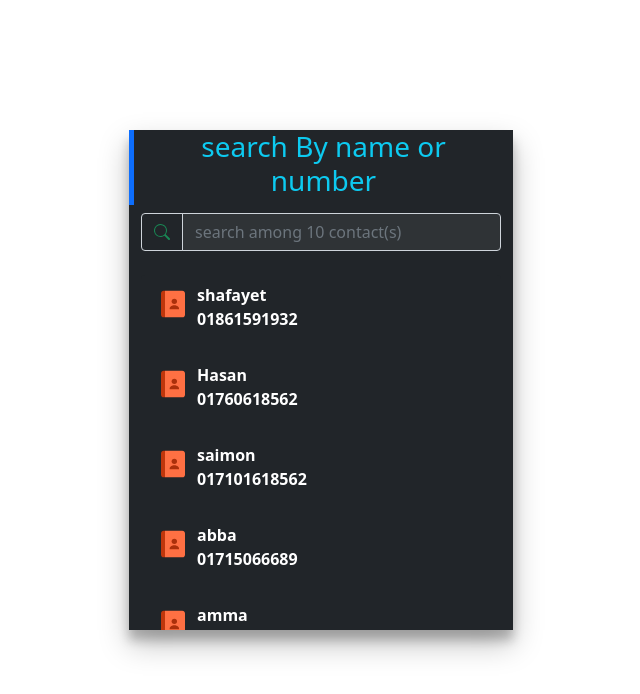
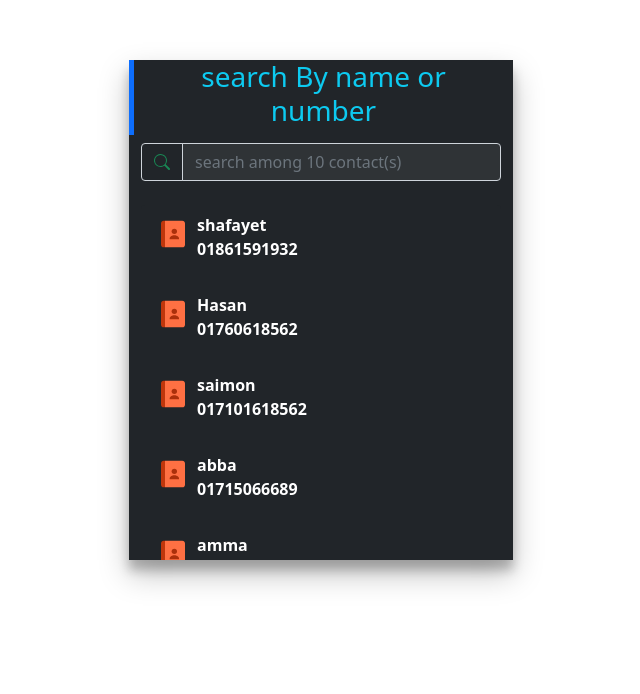
Before and after one commit to shafayet1372/contactSearchingByNameOrNumber, a React (Create React App) app: page / in a window 1280 px wide. Shown: the top 694 px of the page, without its empty margins (319-959 px from the left). Built offline with nearby package versions, Linux system fonts and the light colour scheme.

Commit message:
css changed

```diff
--- a/src/global.css
+++ b/src/global.css
@@ -5,8 +5,8 @@
 } */
 
 body {
-  min-width: 100vw;
-  min-height: 100vh;
+  min-height: 100%;
+  height: 100%;
   display: flex;
   flex-wrap: wrap;
   justify-content: center;
```
